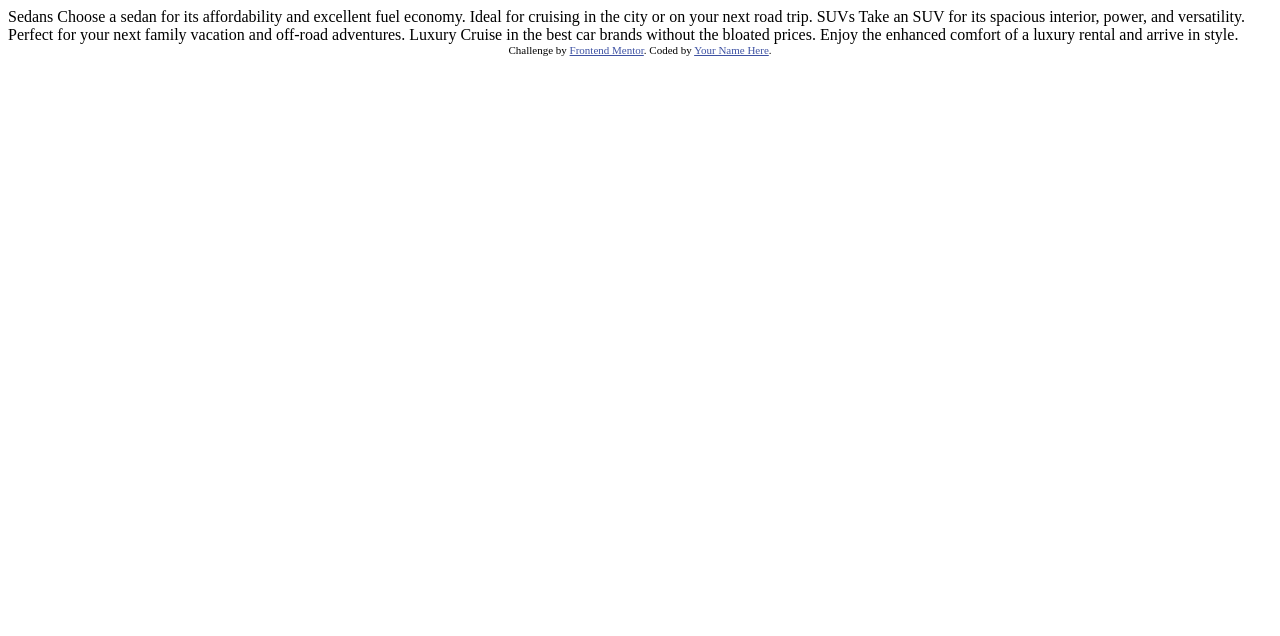
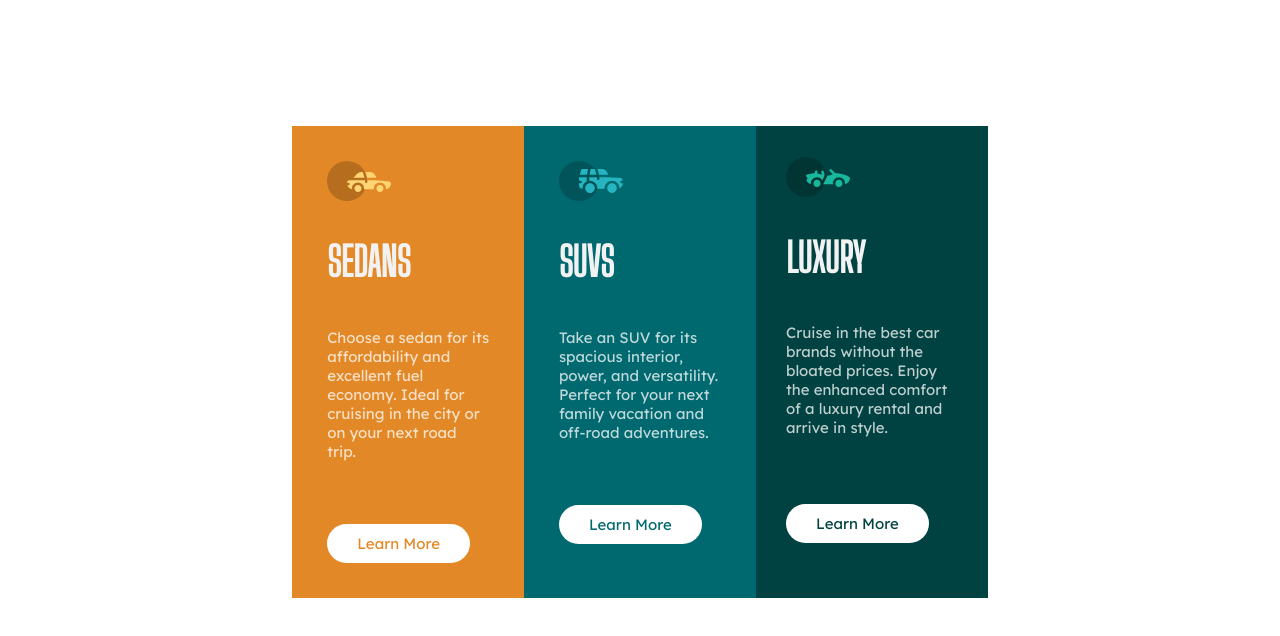
Before and after one commit to iamtanishqsethi/Project-3-column-preview-card, a plain HTML site: page 3-column-preview-card-component-main/index.html in a window 1280 px wide. Drawn offline with Linux system fonts and the light colour scheme.

Commit message:
desktop site completed

```diff
--- a/3-column-preview-card-component-main/index.html
+++ b/3-column-preview-card-component-main/index.html
@@ -5,8 +5,11 @@
   <meta name="viewport" content="width=device-width, initial-scale=1.0"> <!-- displays site properly based on user's device -->
 
   <link rel="icon" type="image/png" sizes="32x32" href="./images/favicon-32x32.png">
+  <link rel="stylesheet" href="style.css">
+  <title>Frontend Mentor | 3-column preview card component</title>
+  <link rel="stylesheet" href="https://fonts.googleapis.com/css?family=Big Shoulders Display">
+  <link rel="stylesheet" href="https://fonts.googleapis.com/css?family=Lexend Deca">
 
-  <title>Frontend Mentor | 3-column preview card component</title>
 
   <!-- Feel free to remove these styles or customise in your own stylesheet 👍 -->
   <style>
@@ -15,22 +18,31 @@
   </style>
 </head>
 <body>
+  <article>
+    <section class ="sedan">
+      <svg width="64" height="40" xmlns="http://www.w3.org/2000/svg"><g fill="none" fill-rule="evenodd"><circle fill="#000" opacity=".201" cx="20" cy="20" r="20"/><path d="M52.936 24.11c1.942 0 3.517 1.542 3.517 3.445 0 1.903-1.575 3.445-3.517 3.445s-3.516-1.542-3.516-3.445c0-1.903 1.574-3.445 3.516-3.445zm-21.957 0c1.942 0 3.517 1.542 3.517 3.445 0 1.903-1.575 3.445-3.517 3.445s-3.516-1.542-3.516-3.445c0-1.903 1.574-3.445 3.516-3.445zm6.948-4.848v1.429c0 .716.61 1.293 1.348 1.259a1.295 1.295 0 001.225-1.295v-1.393h8.256l13.483 1.313c.956.093 1.676.881 1.676 1.814 0 2.89-2.126 5.303-4.926 5.819.397-3.557-2.458-6.62-6.053-6.62-3.646 0-6.504 3.14-6.039 6.723h-9.879c.466-3.588-2.397-6.722-6.039-6.722-3.595 0-6.45 3.062-6.052 6.62-2.14-.398-3.916-1.912-4.61-3.931h1.142c.731 0 1.32-.598 1.285-1.322-.033-.678-.629-1.2-1.322-1.2H20v-.251c0-1.274 1.066-2.243 2.306-2.243h15.62zM42.59 11c2.645 0 4.99 1.556 5.972 3.963l.726 1.779H40.17L38.413 11h4.178zm-6.865 0l1.758 5.741H26.505l3.357-3.654A6.502 6.502 0 0134.644 11h1.082z" fill="#FFD473" fill-rule="nonzero"/></g></svg>
+      <h2>SEDANS</h2>
+    <p>Choose a sedan for its affordability and excellent fuel economy. Ideal for cruising in the city
+      or on your next road trip.</p>
+      <a href="#"> Learn More</a>
+    </section>
+    <section class="suv">
+      <svg width="64" height="40" xmlns="http://www.w3.org/2000/svg"><g fill="none" fill-rule="evenodd"><circle fill="#000" opacity=".201" cx="20" cy="20" r="20"/><path d="M31.002 22.358c2.917 0 5.18 2.593 4.762 5.506a4.828 4.828 0 01-2.962 3.778 4.797 4.797 0 01-5.3-1.165c-1.188-1.26-1.235-2.613-1.263-2.613-.42-2.924 1.857-5.506 4.763-5.506zm22 0c3.457 0 5.798 3.567 4.41 6.744A4.816 4.816 0 0152.3 31.94a4.826 4.826 0 01-4.06-4.077c-.42-2.915 1.846-5.506 4.762-5.506zm-15.04-6.083v1.462a1.29 1.29 0 001.352 1.29c.693-.033 1.227-.631 1.227-1.326v-1.426h8.3l13.056.716a1.29 1.29 0 011.164.917c.27.895.446 1.477.563 1.87h-1.047c-.694 0-1.291.534-1.324 1.228a1.29 1.29 0 001.288 1.352h1.445c-.164 2.225-1.57 4.193-3.6 5.05.13-4.212-3.255-7.63-7.384-7.63-4.317 0-7.762 3.718-7.358 8.086h-7.285c.43-4.655-3.503-8.531-8.131-8.046v-3.543h7.734zm-10.312 0v4.308a7.4 7.4 0 00-4.006 7.274 3.874 3.874 0 01-3.642-3.864v-1.635h1.46a1.29 1.29 0 000-2.58h-1.461v-3.213l.003-.29h7.646zm14.986-8.196c2.65 0 5 1.592 5.984 4.055l.63 1.579a5.525 5.525 0 01-.065-.004l-.026-.002-.034-.002-.022-.002a4.178 4.178 0 00-.224-.006l-.098-.001h-.039l-.136-.001h-.052l-.326-.001H40.211L38.528 8.08zm-13.632 0l-1.122 5.616h-7.144l1.47-4.71a1.29 1.29 0 011.231-.906h5.565zm6.832 0l1.683 5.615h-7.007l1.121-5.615h4.203z" fill="#26B5C0" fill-rule="nonzero"/></g></svg>
+      <h2>SUVS</h2>
+      <p>Take an SUV for its spacious interior, power, and versatility. Perfect for your next family vacation
+        and off-road adventures.
+      <br></p>
+        <a href="#"> Learn More</a>
+    </section>
+    <section class="lux">
+      <svg width="64" height="40" xmlns="http://www.w3.org/2000/svg"><g fill="none" fill-rule="evenodd"><circle fill="#000" opacity=".201" cx="20" cy="20" r="20"/><path d="M30.98 22.835c1.941 0 3.516 1.604 3.516 3.583 0 1.978-1.575 3.582-3.517 3.582s-3.516-1.604-3.516-3.582c0-1.979 1.574-3.583 3.516-3.583zm21.956 0c1.942 0 3.517 1.604 3.517 3.583 0 1.978-1.575 3.582-3.517 3.582s-3.516-1.604-3.516-3.582c0-1.979 1.574-3.583 3.516-3.583zm-9.143-10.45a1.27 1.27 0 011.819 0l3.715 3.784c4.444-.115 9.7 1.142 13.964 3.753.387.237.624.664.624 1.124 0 3.006-2.126 5.514-4.926 6.05.397-3.698-2.458-6.882-6.053-6.882-3.646 0-6.504 3.264-6.039 6.99h-9.669c.76-1.544.993-2.026 1.337-2.711l.082-.162c.421-.835 1.056-2.07 2.883-5.65 1.68-.023 3.47-.408 5.247-1.403l-2.984-3.04a1.328 1.328 0 010-1.854zm-7.68 1.064c.683-.2 1.395.202 1.592.898l.749 2.652a3.46 3.46 0 01-.247 2.51l-1.733 3.395-.216.424c-1.07-1.89-3.06-3.114-5.279-3.114-3.595 0-6.45 3.184-6.052 6.885-1.832-.347-3.414-1.537-4.278-3.276a1.331 1.331 0 01.117-1.376l.955-1.303-1.325-1.295c-.751-.735-.376-2.024.64-2.231l6.614-1.346.13-.026c.092-.019.145-.03.157-.031.314-.146 1.07-.591 1.07-1.506 0-.734.592-1.327 1.316-1.31.712.016 1.268.662 1.256 1.388a4.11 4.11 0 01-.348 1.611 22.69 22.69 0 014.7 1.146l-.7-2.473a1.314 1.314 0 01.882-1.622z" fill="#19B89D" fill-rule="nonzero"/></g></svg>
+      <h2>LUXURY</h2>
+      <p>Cruise in the best car brands without the bloated prices. Enjoy the enhanced comfort of a luxury
+        rental and arrive in style.</p>
+        <a href="#"> Learn More</a>
+    </section>
+  </article>
 
-  Sedans
-  Choose a sedan for its affordability and excellent fuel economy. Ideal for cruising in the city
-  or on your next road trip.
 
-  SUVs
-  Take an SUV for its spacious interior, power, and versatility. Perfect for your next family vacation
-  and off-road adventures.
-
-  Luxury
-  Cruise in the best car brands without the bloated prices. Enjoy the enhanced comfort of a luxury
-  rental and arrive in style.
-
-  <div class="attribution">
-    Challenge by <a href="https://www.frontendmentor.io?ref=challenge" target="_blank">Frontend Mentor</a>.
-    Coded by <a href="#">Your Name Here</a>.
-  </div>
 </body>
 </html>
--- /dev/null
+++ b/3-column-preview-card-component-main/style.css
@@ -0,0 +1,74 @@
+body{
+
+    font-size: 15px;
+}
+article{
+    display: grid;
+    grid-template-columns: repeat(3,1fr);
+    margin: 10% auto;
+    background-color: aliceblue;
+    width: 55%;
+
+}
+.sedan{
+    background-color: hsl(31, 77%, 52%);
+    padding: 15%;
+}
+.suv{
+    background-color: hsl(184, 100%, 22%);
+    padding: 15%;
+}
+.lux{
+    background-color: hsl(179, 100%, 13%);
+    padding: 13%;
+}
+p{
+    color: hsla(0, 0%, 100%, 0.75);
+    font-family:Lexend Deca;
+    font-weight: 400;
+    padding:5% 0;
+
+
+}
+h2{
+    color: hsl(0, 0%, 95%);
+    font-family: Big Shoulders Display;
+    font-weight: 700;
+    font-size: 40px;
+}
+a{
+    text-decoration: none;
+    text-align: center;
+    display: inline-block;
+    background-color: white;
+    padding:10px 30px;
+    border-radius: 30px;
+    font-family:Lexend Deca;
+    font-size: 15px;
+    font-weight: 400;
+    margin-top: 25%;
+}
+.sedan a{
+    color: hsl(31, 77%, 52%);
+}
+.suv a{
+    color: hsl(184, 100%, 22%);
+}
+.lux a{
+    color:hsl(179, 100%, 13%);
+}
+.sedan a:hover{
+    color: white;
+    border:  solid white;
+    background-color: hsl(31, 77%, 52%);
+}
+.suv a:hover{
+    color: white;
+    border:  solid white;
+    background-color: hsl(184, 100%, 22%);
+}
+.lux a:hover{
+    color: white;
+    border:  solid white;
+    background-color: hsl(179, 100%, 13%);
+}
```
